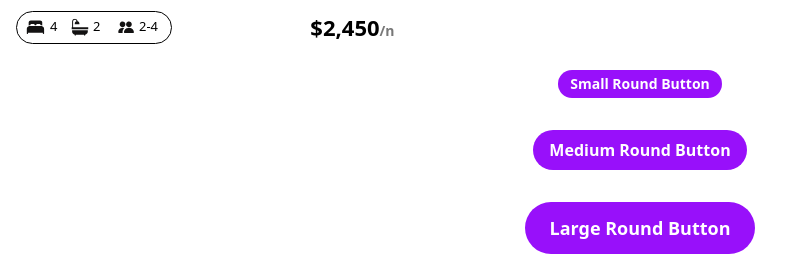
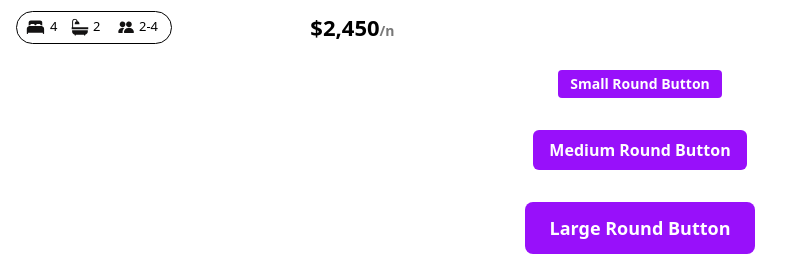
Before and after one commit to OryemaStephen/alx-project-0x00-setup, a Next.js app in the folder alx-project-0x00/: page /landing in a window 1280 px wide. Shown: the part 1256-1523 px from the top of the page, without its empty margins (0-802 px from the left). Built offline with nearby package versions, Linux system fonts and the light colour scheme.

Commit message:
Updated the interface

```diff
--- a/alx-project-0x00/components/Button.tsx
+++ b/alx-project-0x00/components/Button.tsx
@@ -2,7 +2,7 @@ import { ButtonProps } from "@/interfaces";
 
 const Button: React.FC<ButtonProps> = ({
   title,
-  styles,
+  className,
   onClick,
   size = "medium",
   shape = "rounded-md",
@@ -16,11 +16,13 @@ const Button: React.FC<ButtonProps> = ({
   const shapeStyles: Record<string, string> = {
     "rounded-sm": "rounded-sm",
     "rounded-md": "rounded-md",
+    "rounded-lg": "rounded-lg",
     "rounded-full": "rounded-full",
+    "rounded-none": "rounded-none",
   };
 
   const buttonStyles = `bg-blue-500 hover:bg-blue-600 text-white font-semibold transition-colors duration-200 ${
-    styles || ""
+    className || ""
   } ${sizeStyles[size]} ${shapeStyles[shape]}`;
 
   return (
--- a/alx-project-0x00/interfaces/index.ts
+++ b/alx-project-0x00/interfaces/index.ts
@@ -5,7 +5,7 @@ export interface PillProps {
 export interface ButtonProps {
   title: string;
   onClick?: () => void;
-  styles?: string;
+  className?: string;
   size?: 'small' | 'medium' | 'large';
-  shape?: 'rounded-sm' | 'rounded-md' | 'rounded-full' | 'rounded-none';
+  shape?: 'rounded-sm' | 'rounded-md' | 'rounded-full' | 'rounded-lg' | 'rounded-none';
 }
--- a/alx-project-0x00/pages/landing.tsx
+++ b/alx-project-0x00/pages/landing.tsx
@@ -13,23 +13,23 @@ const Landing: React.FC = () => {
         <Button
           title="Small Round Button"
           size="small"
-          shape="rounded-full"
+          shape="rounded-sm"
           onClick={() => alert("Small round button was pressed!")}
-          styles="mt-4 bg-purple-600 hover:bg-purple-700"
+          className="mt-4 bg-purple-600 hover:bg-purple-700"
         />
          <Button
           title="Medium Round Button"
           size="medium"
-          shape="rounded-full"
+          shape="rounded-md"
           onClick={() => alert("Medium round button was pressed!")}
-          styles="mt-4 bg-purple-600 hover:bg-purple-700"
+          className="mt-4 bg-purple-600 hover:bg-purple-700"
         />
          <Button
           title="Large Round Button"
           size="large"
-          shape="rounded-full"
+          shape="rounded-lg"
           onClick={() => alert("Large round button was pressed!")}
-          styles="mt-4 bg-purple-600 hover:bg-purple-700"
+          className="mt-4 bg-purple-600 hover:bg-purple-700"
         />
       </div>
     </div>
```
